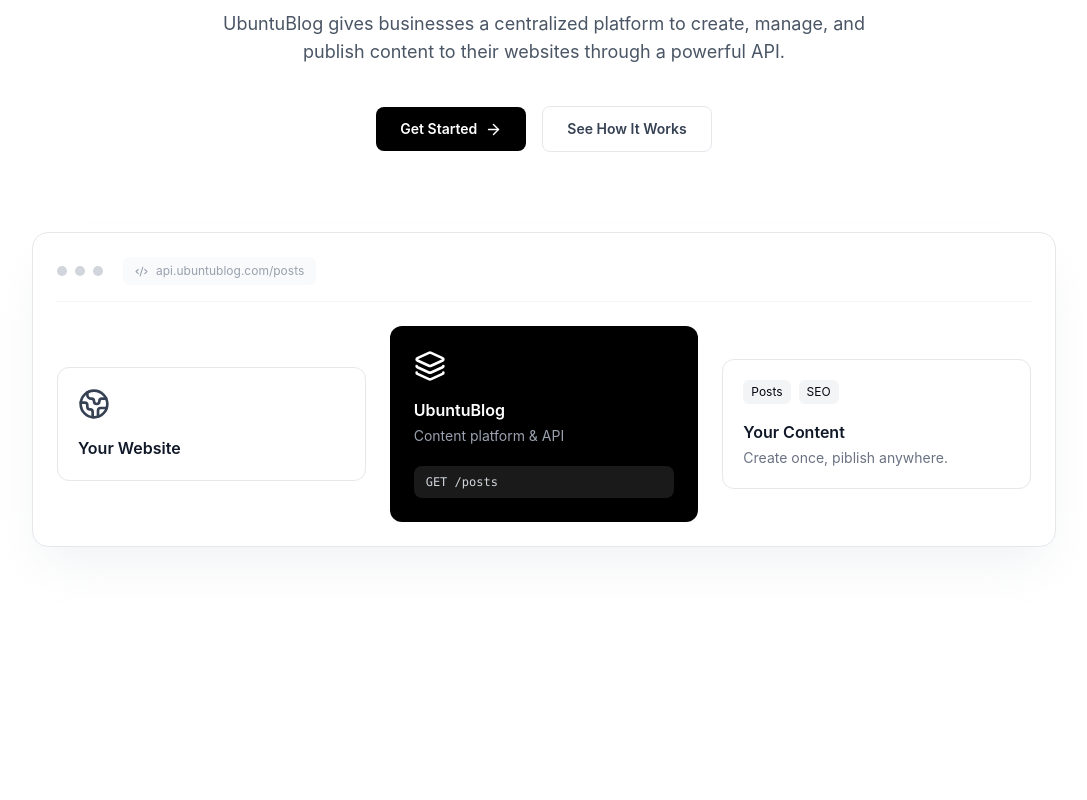
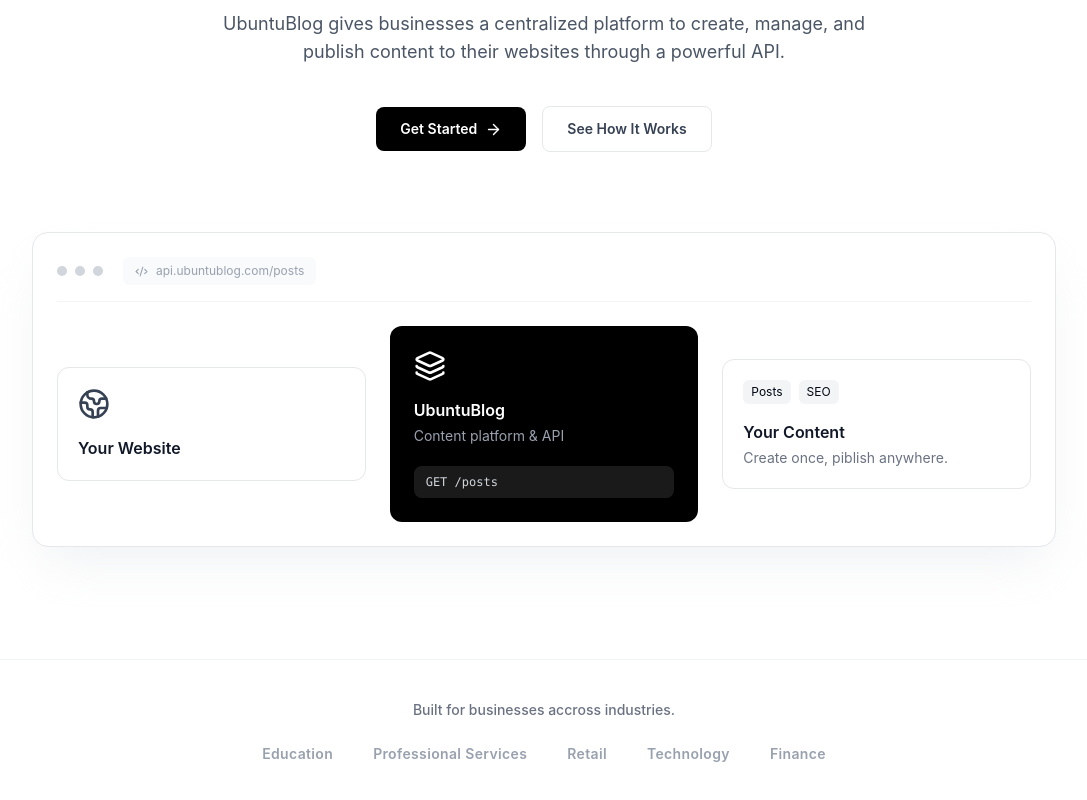
Before and after one commit to Luka2Lkay/UbuntuBlog-Marketing, a React (Vite) app: page / in a window 1280 px wide. Shown: the part 380-1180 px from the top of the page, without its empty margins (96-1183 px from the left). Before the commit the page ends 1039 px from the top, so only its background shows below. Built offline with nearby package versions, Linux system fonts and the light colour scheme; no server answers.

Commit message:
create built for component

```diff
--- /dev/null
+++ b/src/features/home/components/BuiltFor.tsx
@@ -0,0 +1,34 @@
+import { motion } from 'framer-motion'
+import { businessTypes } from '@/features/home/data/business_types'
+
+function BuiltFor() {
+    return (
+        <section className='border-y border-gray-100 border-gray-50/50 py-10'>
+            <div className='mx-auto max-w-7xl px-6 lg:px-8'>
+                <motion.p
+                    initial={{ opacity: 0, y: 10 }}
+                    whileInView={{ opacity: 1, y: 0 }}
+                    viewport={{ once: true }}
+                    transition={{ duration: 0.5 }}
+                    className='text-center text-sm font-medium text-gray-500'
+                >
+                    Built for businesses accross industries.
+                </motion.p>
+
+                <motion.div
+                    initial={{ opacity: 0 }}
+                    whileInView={{ opacity: 1 }}
+                    viewport={{ once: true }}
+                    transition={{ duration: 0.6, delay: 0.1 }}
+                    className='mt-6 flex flex-wrap items-center justify-center gap-x-10 gap-y-4'
+                >
+                    {businessTypes.map((type) => (
+                        <span key={type} className='text-sm font-semibold tracking-wide text-gray-400'>{type}</span>
+                    ))}
+                </motion.div>
+            </div>
+        </section>
+    )
+}
+
+export default BuiltFor
--- /dev/null
+++ b/src/features/home/data/business_types.ts
@@ -0,0 +1,7 @@
+export const businessTypes = [
+  "Education",
+  "Professional Services",
+  "Retail",
+  "Technology",
+  "Finance",
+];
--- a/src/features/home/pages/Home.tsx
+++ b/src/features/home/pages/Home.tsx
@@ -1,8 +1,12 @@
 import Hero from "@/features/home/components/Hero"
+import BuiltFor from "@/features/home/components/BuiltFor"
 
 function Home() {
     return (
-        <><Hero /></>
+        <>
+            <Hero />
+            <BuiltFor />
+        </>
     )
 }
 
```
